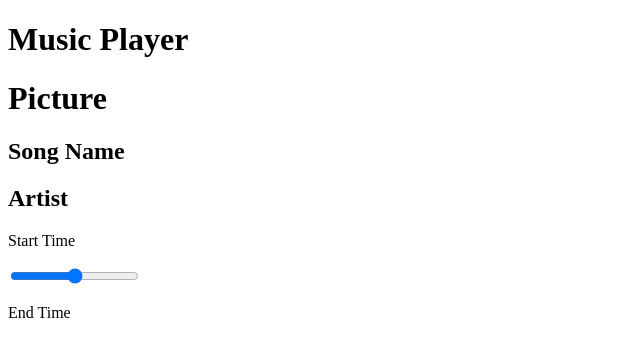
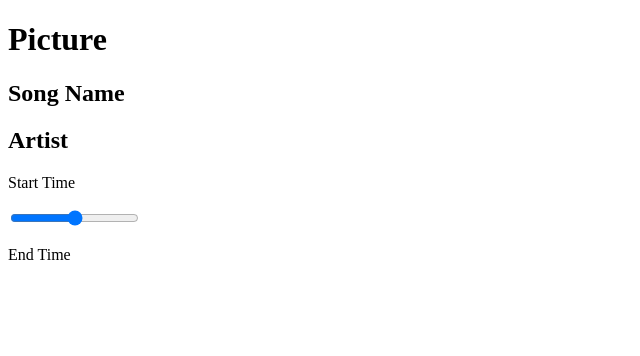
Before and after one commit to BenShigeruClark/react-music-player, a React (Create React App) app: page / in a window 1280 px wide. Shown: the top 356 px of the page, without its empty margins (0-640 px from the left). Built offline with nearby package versions, Linux system fonts and the light colour scheme.

Commit message:
delete h1 tag in app.js

```diff
--- a/src/App.js
+++ b/src/App.js
@@ -6,7 +6,6 @@ import Song from "./components/Song";
 function App() {
   return (
     <div className="App">
-     <h1>Music Player</h1>
       <Song/>
       <Player/>
     </div>
```
